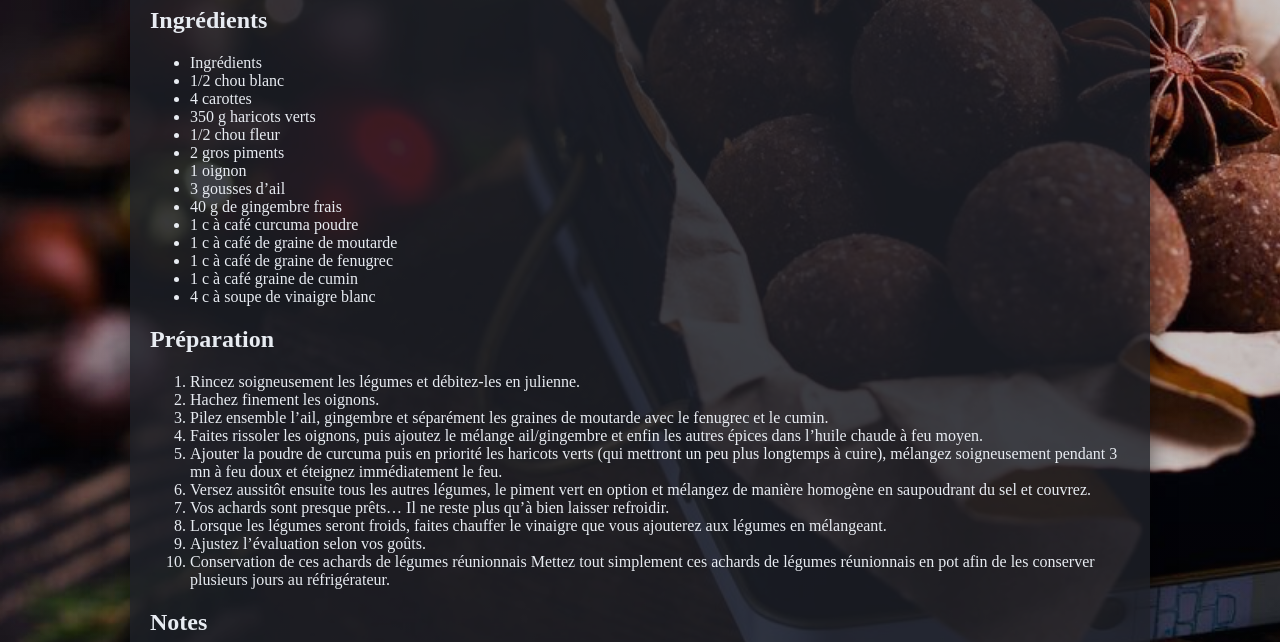
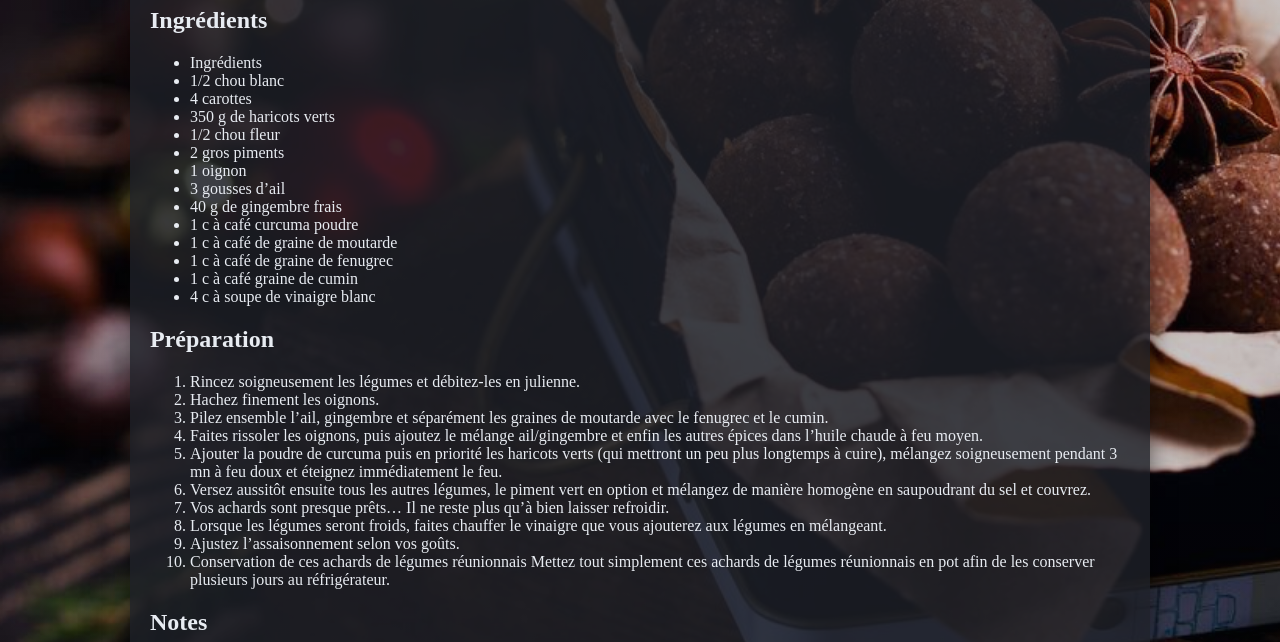
Before and after one commit to phlered/recettes, a Jekyll site: the page built from _recettes/achard_aux_legumes.md, in a window 1280 px wide and 900 px high, scrolled down 245 px. Shown: the part 152-794 px from the top of the window. Built offline with Jekyll 4.4.1, drawn with Linux system fonts in a browser that asks for light colours.

```diff
--- a/_recettes/achard_aux_legumes.md
+++ b/_recettes/achard_aux_legumes.md
@@ -8,7 +8,7 @@
   - "Ingrédients"
   - "1/2 chou blanc"
   - "4 carottes"
-  - "350 g haricots verts"
+  - "350 g de haricots verts"
   - "1/2 chou fleur"
   - "2 gros piments"
   - "1 oignon"
@@ -29,7 +29,7 @@
 - Ingrédients
 - 1/2 chou blanc
 - 4 carottes
-- 350 g haricots verts
+- 350 g de haricots verts
 - 1/2 chou fleur
 - 2 gros piments
 - 1 oignon
@@ -51,7 +51,7 @@
 6. Versez aussitôt ensuite tous les autres légumes, le piment vert en option et mélangez de manière homogène en saupoudrant du sel et couvrez.
 7. Vos achards sont presque prêts… Il ne reste plus qu’à bien laisser refroidir.
 8. Lorsque les légumes seront froids, faites chauffer le vinaigre que vous ajouterez aux légumes en mélangeant.
-9. Ajustez l’évaluation selon vos goûts.
+9. Ajustez l’assaisonnement selon vos goûts.
 10. Conservation de ces achards de légumes réunionnais Mettez tout simplement ces achards de légumes réunionnais en pot afin de les conserver plusieurs jours au réfrigérateur.
 
 ## Notes
```
